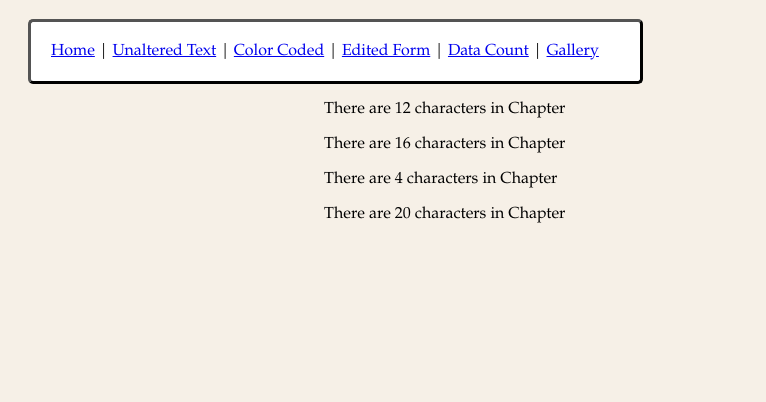
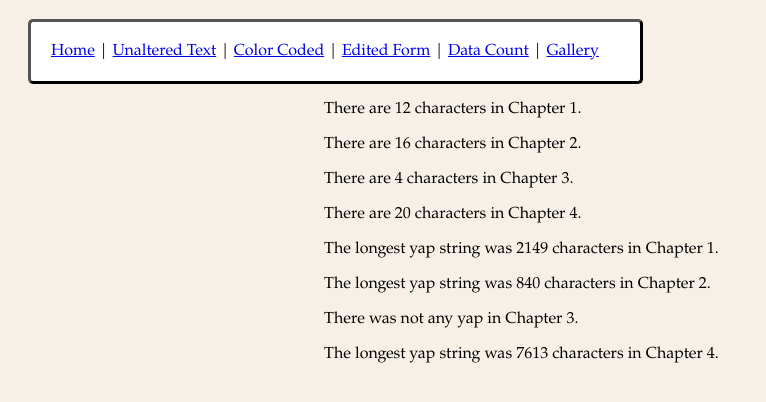
Before and after one commit to MadisonSciarrillo/AliceUndergroundProject, a plain HTML site: page docs/dataCount.html in a window 1280 px wide. Shown: the part 62-464 px from the top of the page, without its empty margins (0-766 px from the left). Drawn offline with Linux system fonts and the light colour scheme; files that its build step writes are made by us from their sources.

Commit message:
data count

```diff
--- a/docs/dataCount.html
+++ b/docs/dataCount.html
@@ -1,7 +1,7 @@
 <!DOCTYPE html><html xmlns="http://www.w3.org/1999/xhtml">
     <head>
         <title>Data Count</title>
-        <link rel="stylesheet" type="text/css" href="webstyle.css"/>
+        <link rel="stylesheet" type="text/css" href="css/webstyle.css" />
     </head>
     <body>
         <h1>Data Count</h1>
@@ -9,11 +9,17 @@
             <a href="index.html">Home</a> | <a href="mainStory.html">Unaltered Text</a> | <a href="colorCoded.html">Color Coded</a> | <a
                 href="shortened.html">Edited Form</a> | <a href="dataCount.html">Data Count</a> | <a href="alicegallery.html">Gallery</a>
         </nav>
-        <div id="data-count">
-            <p>There are 12 characters in Chapter</p>
-            <p>There are 16 characters in Chapter</p>
-            <p>There are 4 characters in Chapter</p>
-            <p>There are 20 characters in Chapter</p>
+        <div class="char">
+            <p>There are 12 characters in Chapter 1.</p>
+            <p>There are 16 characters in Chapter 2.</p>
+            <p>There are 4 characters in Chapter 3.</p>
+            <p>There are 20 characters in Chapter 4.</p>
+        </div>
+        <div class="yap">
+            <p>The longest yap string was 2149 characters in Chapter 1.</p>
+            <p>The longest yap string was 840 characters in Chapter 2.</p>
+            <p>There was not any yap in Chapter 3.</p>
+            <p>The longest yap string was 7613 characters in Chapter 4.</p>
         </div>
     </body>
 </html>
```
Also changed, not shown: XSLT/AliceUnderground_data_count.html (+14 -6 lines), 1 other file.
